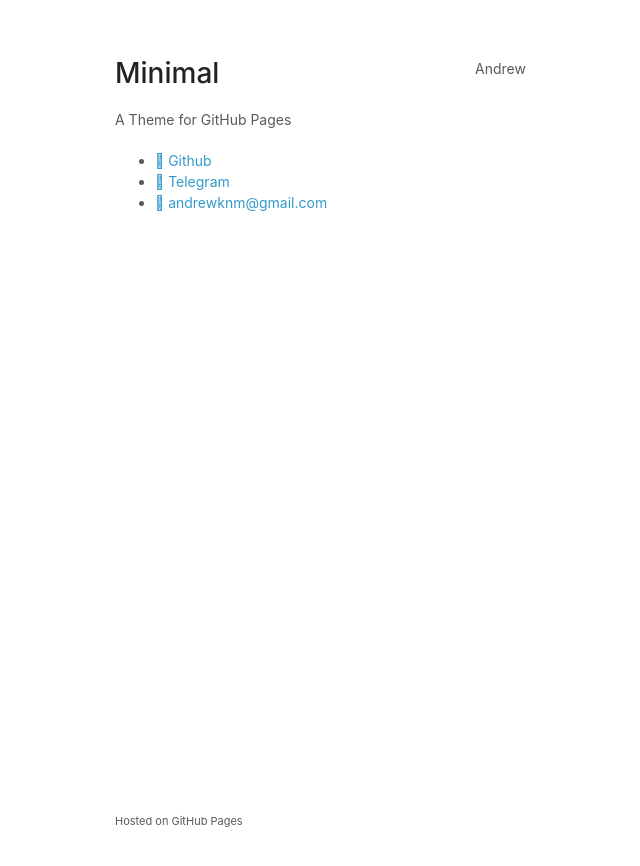
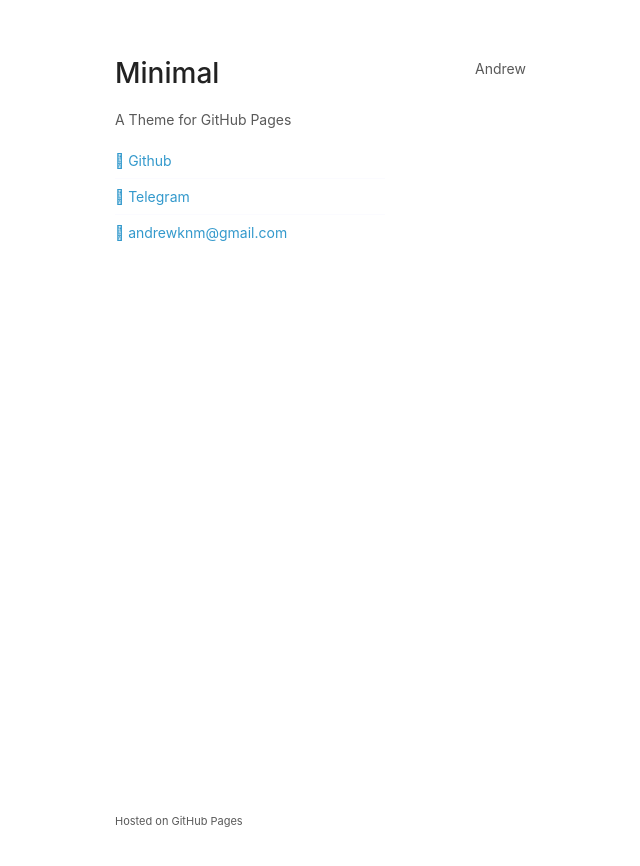
Before and after one commit to AndrewKNm/AndrewKNm.github.io, a Jekyll site: the page built from index.md, in a window 1280 px wide. Shown: the top 866 px of the page, without its empty margins (95-735 px from the left). Built offline with Jekyll 4.4.1, drawn with Linux system fonts in a browser that asks for light colours.

Commit message:
ul style

```diff
--- a/assets/css/styles.css
+++ b/assets/css/styles.css
@@ -142,6 +142,148 @@ footer {
   -webkit-font-smoothing:subpixel-antialiased;
 }
 
+	ol, ul {
+		list-style: none;
+	}
+
+  /* List */
+
+	ol {
+		list-style: decimal;
+		margin: 0 0 2em 0;
+		padding-left: 1.25em;
+	}
+
+		ol li {
+			padding-left: 0.25em;
+		}
+
+	ul {
+		list-style: disc;
+		margin: 0 0 2em 0;
+		padding-left: 1em;
+	}
+
+		ul li {
+			padding-left: 0.5em;
+		}
+
+		ul.alt {
+			list-style: none;
+			padding-left: 0;
+		}
+
+			ul.alt li {
+				border-top: solid 1px rgba(212, 212, 255, 0.1);
+				padding: 0.5em 0;
+			}
+
+				ul.alt li:first-child {
+					border-top: 0;
+					padding-top: 0;
+				}
+
+		ul.icons {
+			cursor: default;
+			list-style: none;
+			padding-left: 0;
+		}
+
+			ul.icons li {
+				display: inline-block;
+				padding: 0 1em 0 0;
+			}
+
+				ul.icons li:last-child {
+					padding-right: 0;
+				}
+
+			@media screen and (max-width: 736px) {
+
+				ul.icons li {
+					padding: 0 0.75em 0 0;
+				}
+
+			}
+
+		ul.actions {
+			cursor: default;
+			list-style: none;
+			padding-left: 0;
+		}
+
+			ul.actions li {
+				display: inline-block;
+				padding: 0 1em 0 0;
+				vertical-align: middle;
+			}
+
+				ul.actions li:last-child {
+					padding-right: 0;
+				}
+
+			ul.actions.small li {
+				padding: 0 1em 0 0;
+			}
+
+			ul.actions.vertical li {
+				display: block;
+				padding: 1em 0 0 0;
+			}
+
+				ul.actions.vertical li:first-child {
+					padding-top: 0;
+				}
+
+				ul.actions.vertical li > * {
+					margin-bottom: 0;
+				}
+
+			ul.actions.vertical.small li:first-child {
+				padding-top: 0;
+			}
+
+			ul.actions.fit {
+				display: table;
+				margin-left: -1em;
+				padding: 0;
+				table-layout: fixed;
+				width: calc(100% + 1em);
+			}
+
+				ul.actions.fit li {
+					display: table-cell;
+					padding: 0 0 0 1em;
+				}
+
+					ul.actions.fit li > * {
+						margin-bottom: 0;
+					}
+
+				ul.actions.fit.small {
+					margin-left: -1em;
+					width: calc(100% + 1em);
+				}
+
+					ul.actions.fit.small li {
+						padding: 0 0 0 1em;
+					}
+
+	dl {
+		margin: 0 0 2em 0;
+	}
+
+		dl dt {
+			display: block;
+			font-weight: 600;
+			margin: 0 0 1em 0;
+		}
+
+		dl dd {
+			margin-left: 2em;
+		}
+
+
 @media print, screen and (max-width: 960px) {
 
   div.wrapper {
```
